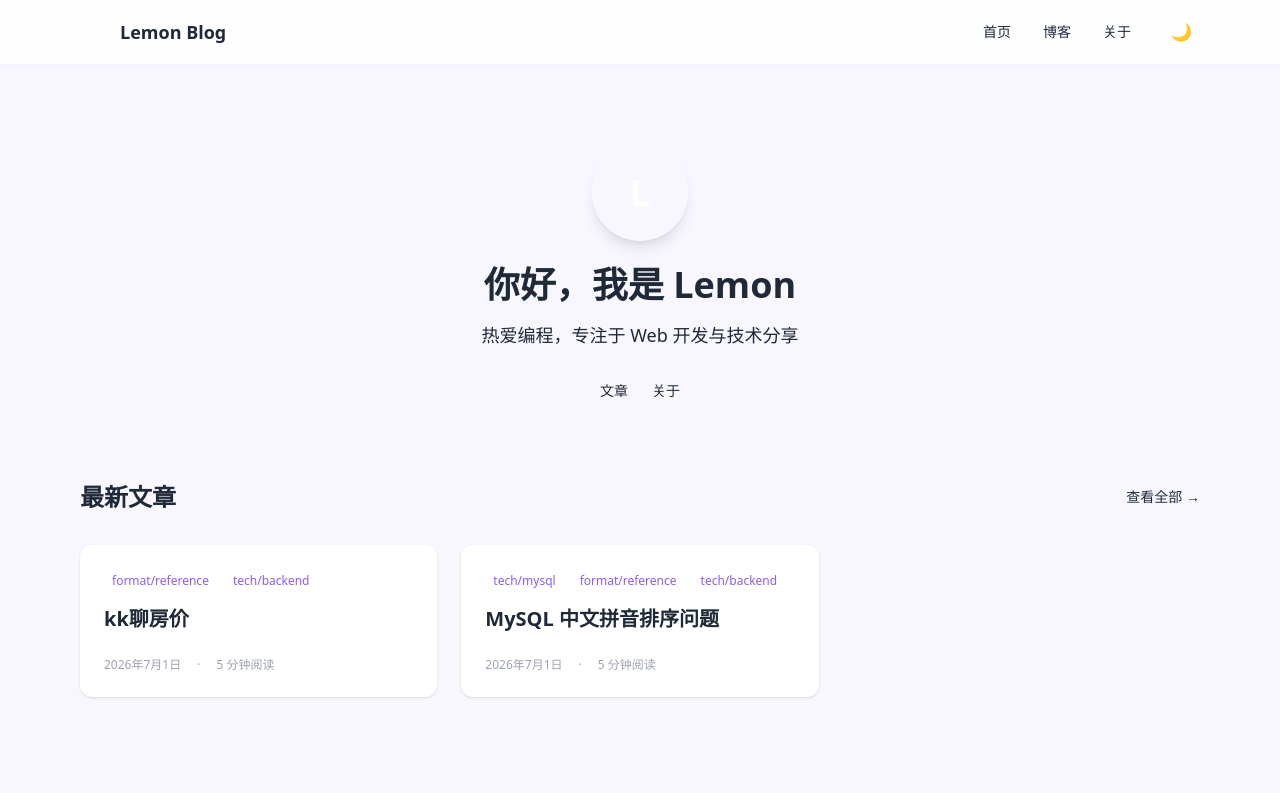
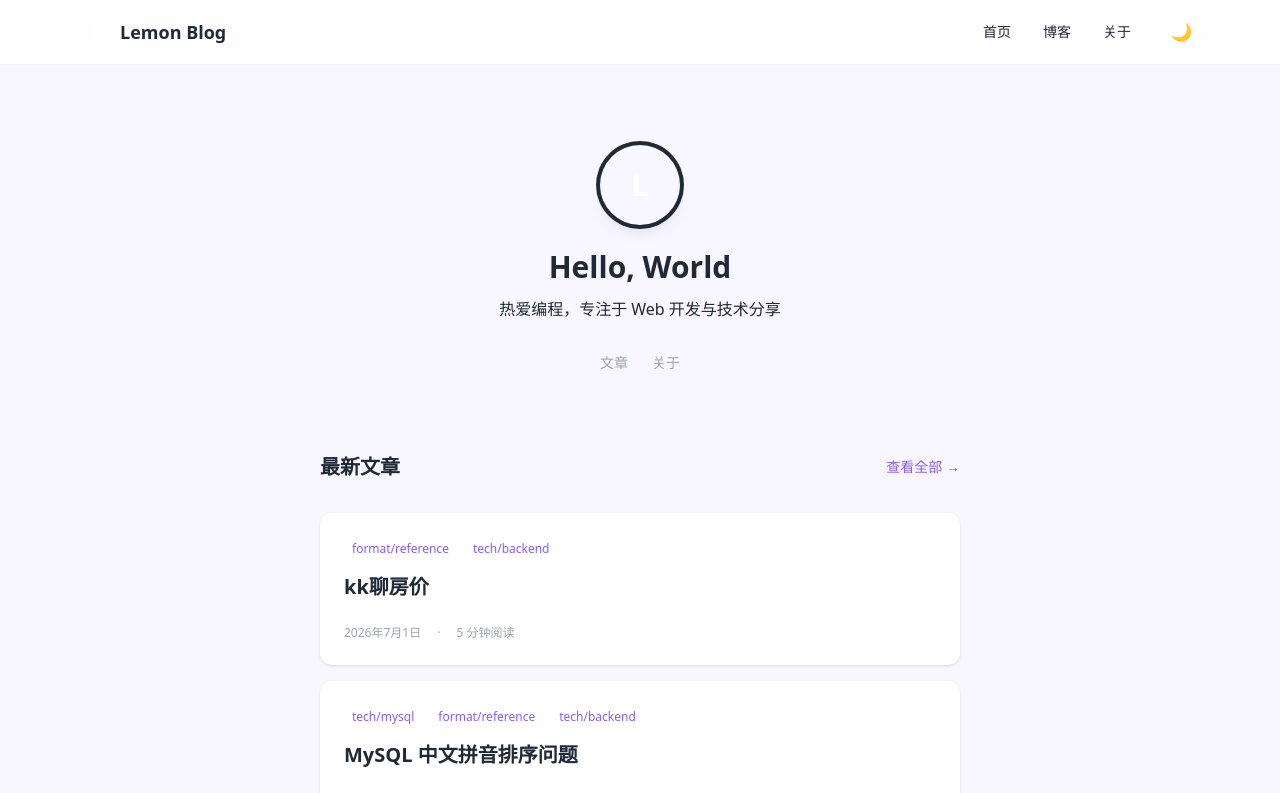
Before and after one commit to lengmodkx/lemonBlog, a Next.js app: page / in a window 1280 px wide. Shown: the top 793 px of the page. Built offline with nearby package versions, Linux system fonts and the light colour scheme; a small style sheet from the web is missing.

Commit message:
refactor: redesign homepage with lavender theme - Single column layout with centered content - Simplified hero section with circular avatar - Lavender gradient on avatar with ring effect - Clean post list with space-y-4 spacing - Proper spacing and typography

```diff
--- a/src/app/page.tsx
+++ b/src/app/page.tsx
@@ -8,57 +8,57 @@ export const metadata = {
 };
 
 export default function Home() {
-  const latestPosts = getLatestPosts(9); // 获取最多9篇文章
+  const latestPosts = getLatestPosts(6);
 
   return (
     <div className="min-h-screen bg-paper-50 dark:bg-ink-DEFAULT">
       {/* Hero Section */}
-      <section className="max-w-4xl mx-auto px-4 py-20 text-center">
+      <section className="max-w-2xl mx-auto px-4 py-20 text-center">
         <div className="mb-8">
-          <div className="w-24 h-24 bg-gradient-to-br from-accent to-accent-hover rounded-full mx-auto mb-6 flex items-center justify-center shadow-lg">
-            <span className="text-white font-bold text-4xl">L</span>
+          <div className="w-20 h-20 bg-gradient-to-br from-lavender-400 to-lavender-600 rounded-full mx-auto mb-6 flex items-center justify-center shadow-lg ring-4 ring-lavender-100 dark:ring-lavender-900/30">
+            <span className="text-white font-bold text-3xl">L</span>
           </div>
-          <h1 className="text-4xl font-bold text-ink dark:text-text-primary mb-4">
-            你好，我是 Lemon
+          <h1 className="text-3xl font-bold text-ink dark:text-text-primary mb-3">
+            Hello, World
           </h1>
-          <p className="text-lg text-ink-light dark:text-text-secondary max-w-2xl mx-auto">
+          <p className="text-ink-light dark:text-text-secondary text-base max-w-md mx-auto">
             热爱编程，专注于 Web 开发与技术分享
           </p>
         </div>
 
-        <div className="flex justify-center gap-6 text-sm text-muted">
-          <Link href="/blog" className="hover:text-accent dark:hover:text-accent-dark transition-colors">
+        <div className="flex justify-center gap-6 text-sm">
+          <Link href="/blog" className="text-text-muted hover:text-primary transition-colors">
             文章
           </Link>
-          <Link href="/about" className="hover:text-accent dark:hover:text-accent-dark transition-colors">
+          <Link href="/about" className="text-text-muted hover:text-primary transition-colors">
             关于
           </Link>
         </div>
       </section>
 
-      {/* Latest Posts Grid */}
-      <section className="max-w-6xl mx-auto px-4 pb-20">
-        <div className="flex justify-between items-center mb-8">
-          <h2 className="text-2xl font-bold text-ink dark:text-text-primary">
+      {/* Latest Posts */}
+      <section className="max-w-2xl mx-auto px-4 pb-20">
+        <div className="flex items-center justify-between mb-8">
+          <h2 className="text-xl font-semibold text-ink dark:text-text-primary">
             最新文章
           </h2>
           <Link
             href="/blog"
-            className="text-accent dark:text-accent-dark hover:text-accent-hover dark:hover:text-accent-darkHover text-sm font-medium"
+            className="text-sm text-primary hover:text-primary-hover transition-colors"
           >
             查看全部 →
           </Link>
         </div>
 
         {latestPosts.length > 0 ? (
-          <div className="grid grid-cols-1 md:grid-cols-2 lg:grid-cols-3 gap-6">
+          <div className="space-y-4">
             {latestPosts.map((post) => (
               <ArticleCard key={post.slug} post={post} />
             ))}
           </div>
         ) : (
-          <div className="text-center py-20">
-            <p className="text-muted text-lg">暂无文章</p>
+          <div className="text-center py-12">
+            <p className="text-text-muted">暂无文章</p>
           </div>
         )}
       </section>
```
